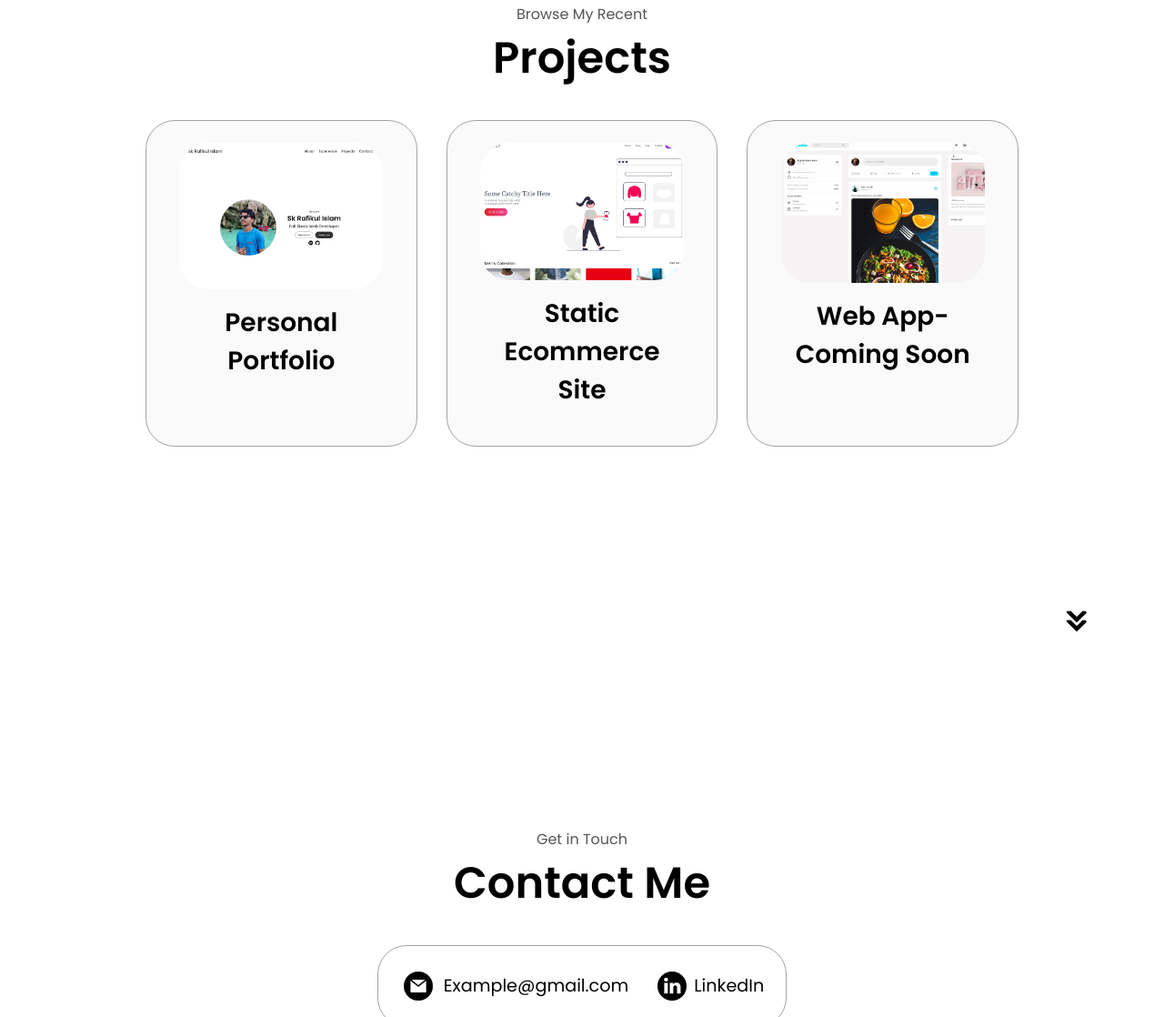
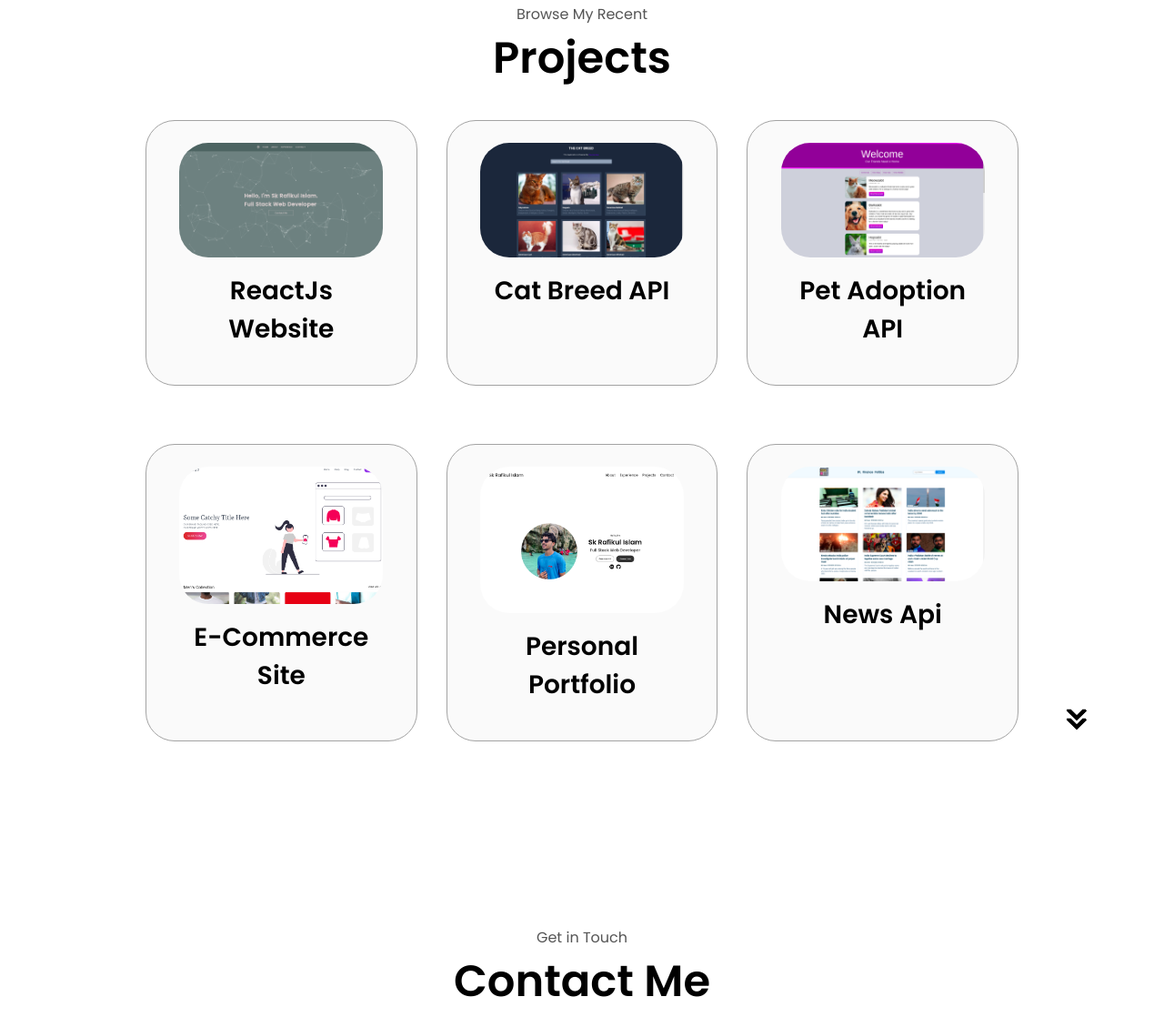
Before and after one commit to skrafikulislam/fully-responsive-portfolio, a plain HTML site: page index.html in a window 1280 px wide. Shown: the part 2461-3579 px from the top of the page at 91% size. Drawn offline with Linux system fonts and the light colour scheme.

Commit message:
Projects Area Updated

```diff
--- a/index.html
+++ b/index.html
@@ -5,7 +5,7 @@
     <meta http-equiv="X-UA-Compatible" content="IE=edge" />
     <meta name="viewport" content="width=device-width, initial-scale=1.0" />
     <title>Rafikul - Portfolio</title>
-    <link rel="icon" type="image/x-icon" href="./assests/icons8-home-100.png">
+    <link rel="icon" type="image/x-icon" href="./assests/icons8-home-100.png" />
     <link rel="stylesheet" href="style.css" />
     <link rel="stylesheet" href="mediaqueries.css" />
   </head>
@@ -324,38 +324,82 @@
           <div class="details-container color-container">
             <div class="article-container">
               <img
-                src="./assests/project-1.png"
+                src="./assests/Project-1.png"
                 alt="Project 1"
                 class="project-img"
               />
             </div>
             <h2 class="experience-sub-title project-title">
-              <a href="#" onclick="NewTabGithub()"> Personal Portfolio</a>
+              <a href="https://www.linkedin.com/in/sk-rafikul-islam-977766227/"
+                >ReactJs Website</a
+              >
             </h2>
           </div>
           <div class="details-container color-container">
             <div class="article-container">
               <img
-                src="./assests/project-2.png"
+                src="./assests/Project-2.png"
                 alt="Project 2"
                 class="project-img"
               />
             </div>
             <h2 class="experience-sub-title project-title">
-              <a href="#" onclick="NewTabGithub()">Static Ecommerce Site</a>
+              <a href="https://catbreed-rafi.netlify.app/">Cat Breed API</a>
             </h2>
           </div>
           <div class="details-container color-container">
             <div class="article-container">
               <img
-                src="./assests/project-3.png"
+                src="./assests/Project-3.png"
                 alt="Project 3"
                 class="project-img"
               />
             </div>
             <h2 class="experience-sub-title project-title">
-              <a href="#" onclick="NewTabGithub()">
-                Web App-Coming Soon</a
+              <a href="https://pet-adoption-rafi.netlify.app/">
+                Pet Adoption API</a
+              >
+            </h2>
+          </div>
+        </div>
+        <div class="about-containers">
+          <div class="details-container color-container">
+            <div class="article-container">
+              <img
+                src="./assests/project-2.png"
+                alt="Project 1"
+                class="project-img"
+              />
+            </div>
+            <h2 class="experience-sub-title project-title">
+              <a href="https://github.com/skrafikulislam/ecommerce-store-using-tailwindcss"
+                >E-Commerce Site</a
+              >
+            </h2>
+          </div>
+          <div class="details-container color-container">
+            <div class="article-container">
+              <img
+                src="./assests/project-1.png"
+                alt="Project 2"
+                class="project-img"
+              />
+            </div>
+            <h2 class="experience-sub-title project-title">
+              <a href="https://rafikulportfolio.netlify.app/">Personal Portfolio</a>
+            </h2>
+          </div>
+          <div class="details-container color-container">
+            <div class="article-container">
+              <img
+                src="./assests/Project-6.png"
+                alt="Project 3"
+                class="project-img"
+              />
+            </div>
+            <h2 class="experience-sub-title project-title">
+              <a href="https://github.com/skrafikulislam/news-api">
+                News Api</a
               >
             </h2>
           </div>
@@ -379,7 +423,7 @@
             class="icon contact-icon email-icon"
           />
           <p>
-            <a href="mailto:rafikulislamsk768@gmail.com">Example@gmail.com</a>
+            <a href="mailto:rafikul.career@gmail.com">rafikul.career@gmail.com</a>
           </p>
         </div>
         <div class="contact-info-container">
@@ -389,9 +433,7 @@
             class="icon contact-icon"
           />
           <p>
-            <a href="#" onclick="NewTabLinked()"
-              >LinkedIn</a
-            >
+            <a href="#" onclick="NewTabLinked()">LinkedIn</a>
           </p>
         </div>
       </div>
```
